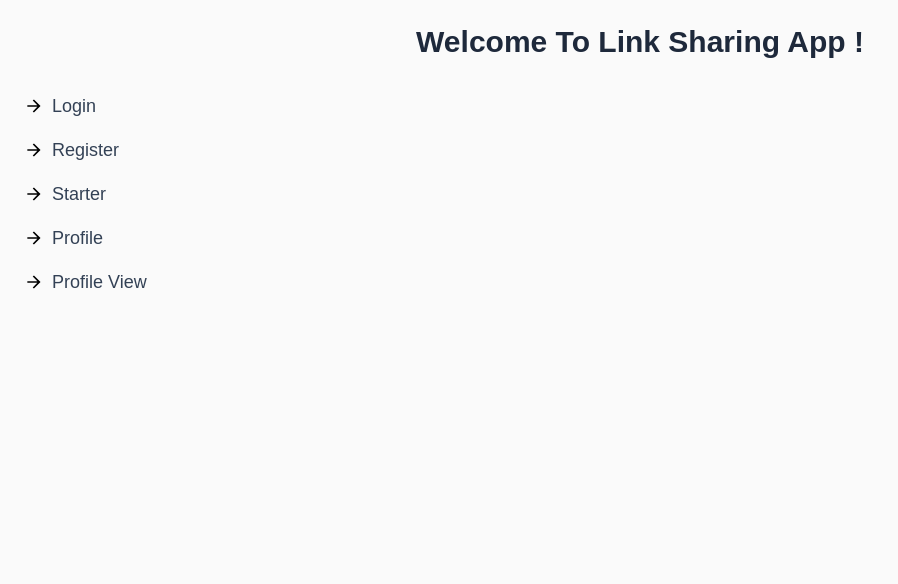
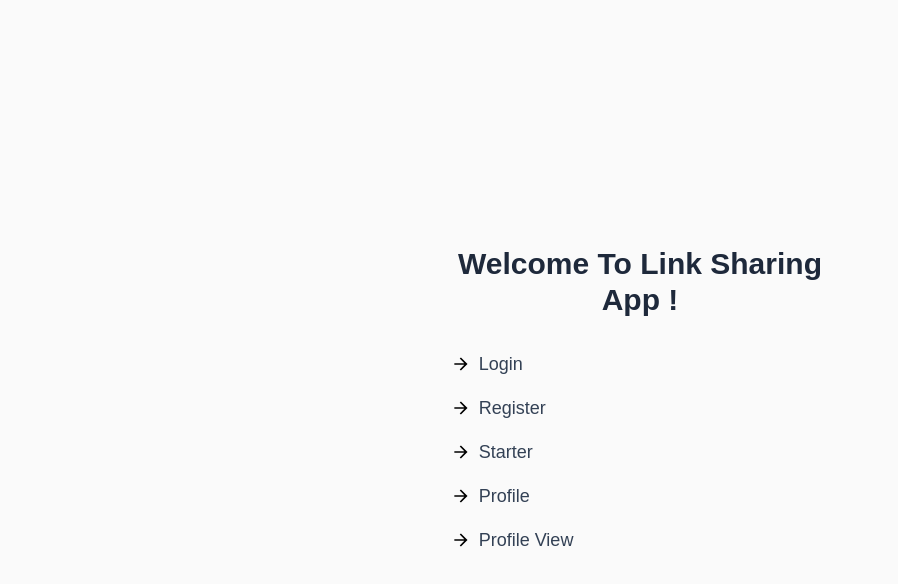
Before and after one commit to Skyz03/Next-Link-sharing, a Next.js app: page / in a window 1280 px wide. Shown: the top 584 px of the page, without its empty margins (0-898 px from the left). Built offline with nearby package versions, Linux system fonts and the light colour scheme.

Commit message:
fix: desktop version

```diff
--- a/app/components/headers/Header.js
+++ b/app/components/headers/Header.js
@@ -3,7 +3,7 @@ import Link from 'next/link'
 
 export default function Header() {
   return (
-    <div className="flex flex-row items-start gap-2">
+    <div className="flex flex-row items-start gap-2 xl:justify-center">
       <Image
         src="./assets/images/logo-devlinks-small.svg"
         width={40}
--- a/app/globals.css
+++ b/app/globals.css
@@ -98,5 +98,5 @@ body {
 }
 
 .google-btn {
-  @apply m-4 flex items-center justify-center rounded border border-black bg-pureWhite p-4 text-black;
+  @apply flex w-full items-center justify-center rounded border border-black bg-pureWhite p-4 text-black;
 }
--- a/app/layout.js
+++ b/app/layout.js
@@ -18,12 +18,13 @@ export const metadata = {
 
 export default function RootLayout({ children }) {
   return (
-    <html lang="en">
+    <html lang="en" className="h-full w-full">
       <body
         className={`${instrumentSans.variable} flex h-full w-full flex-col bg-offWhite`}
       >
-        {/* <Header /> */}
-        <AuthProvider>{children}</AuthProvider>
+        <div className="m-auto xl:w-1/3">
+          <AuthProvider>{children}</AuthProvider>
+        </div>
       </body>
     </html>
   )
--- a/app/register/Register.js
+++ b/app/register/Register.js
@@ -49,6 +49,8 @@ export default function Register({
           iconSrc="/assets/images/icon-password.svg"
         />
 
+        <p>Password must contain at least 8 characters</p>
+
         <RegisterButton
           label="Create new account"
           icon="pi pi-sign-in"
--- a/app/register/page.js
+++ b/app/register/page.js
@@ -66,12 +66,14 @@ export default function RegisterPage() {
   return (
     <div className="flex h-full w-full flex-col gap-5 bg-pureWhite p-6">
       <Header />
+      <div>
         <Register
           onRegisterClick={handleRegister}
           onInputChange={handleInputChange}
           email={email}
           password={password}
         />
+        <div className="px-4">
           <button onClick={handleGoogleSignIn} className="google-btn">
             <img
               src="/assets/images/icon-google.png"
@@ -80,6 +82,8 @@ export default function RegisterPage() {
             />
             Sign in with Google
           </button>
+        </div>
+      </div>
       <div className="p-mt-3 flex flex-col items-center gap-1">
         <p>Already have an account?</p>
         <Link href="/login" className="text-primary">
```
Lines whose indentation alone changed are shown as unchanged.
